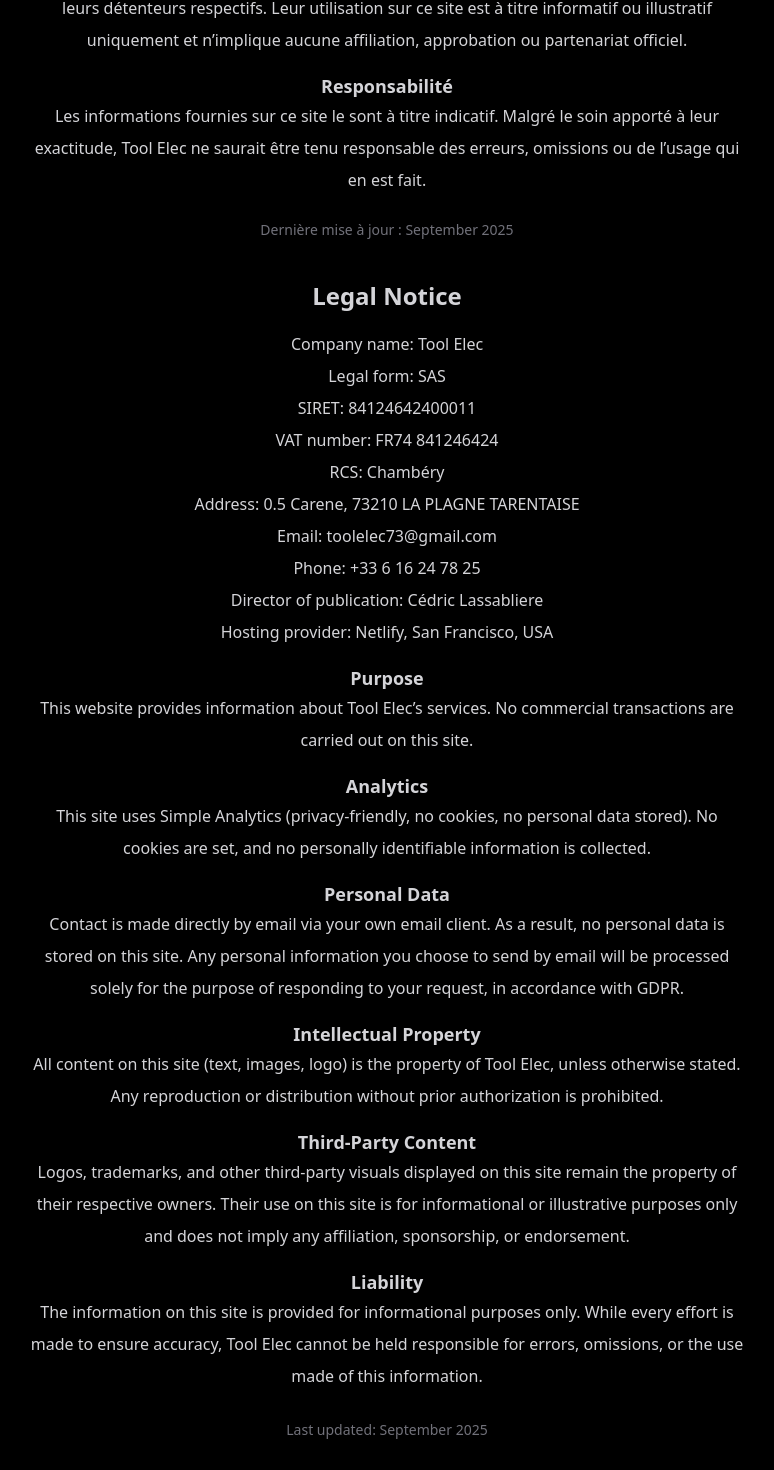
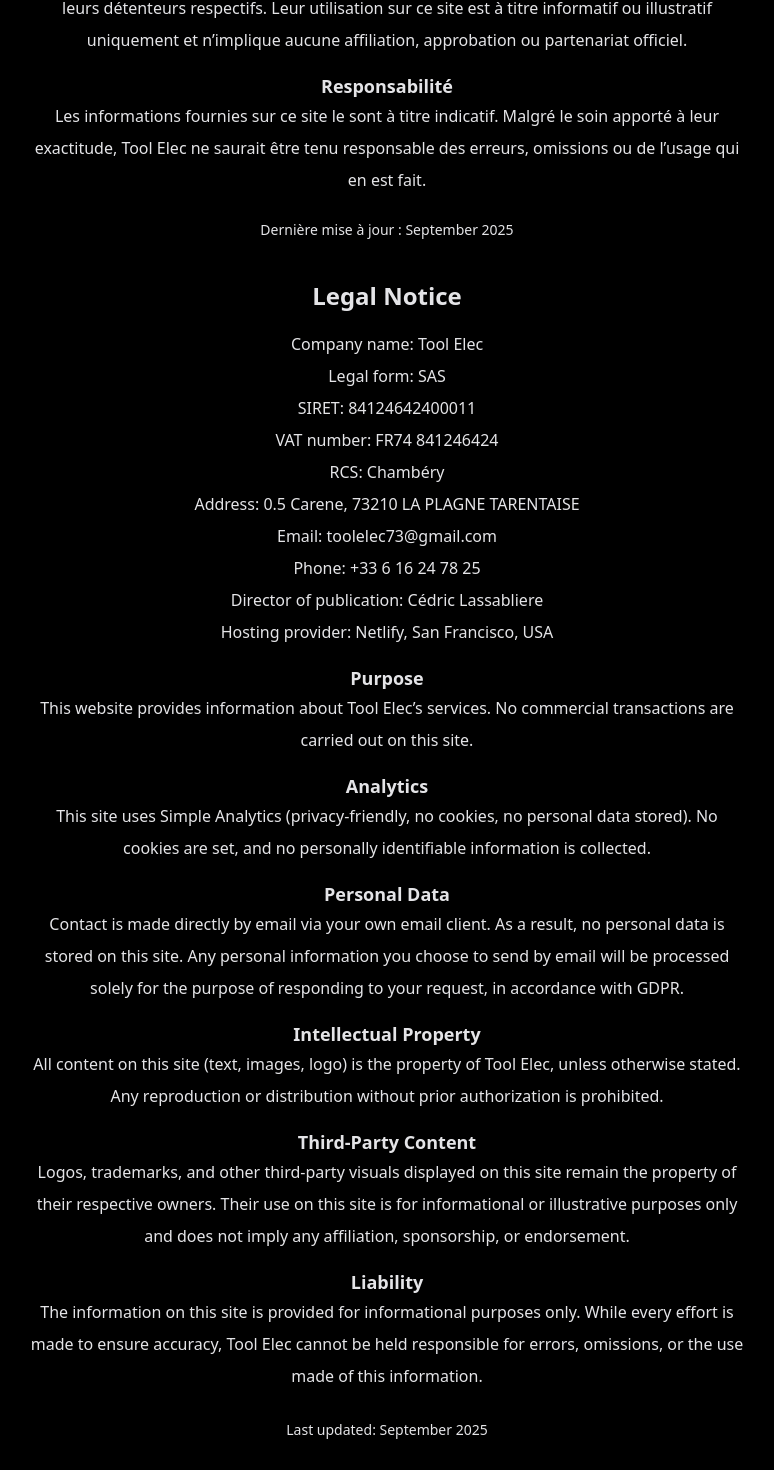
Before and after one commit to jennimmartin/tool-elec, a React (Vite) app: page /legal in a window 1280 px wide. Shown: the part 1116-2586 px from the top of the page, without its empty margins (253-1027 px from the left). Built offline with nearby package versions, Linux system fonts and the light colour scheme.

Commit message:
Code change on legal color section

```diff
--- a/src/Components/LegalNotice.jsx
+++ b/src/Components/LegalNotice.jsx
@@ -19,7 +19,7 @@
 
 export default function LegalNotice() {
   return (
-    <div className="p-6 max-w-3xl mx-auto space-y-10  text-zinc-300 font-light leading-loose">
+    <div className="p-6 max-w-3xl mx-auto space-y-10 font-light leading-loose">
       {/* French Version */}
       <section>
         <h2 className="text-2xl font-bold mb-4">Mentions Légales</h2>
@@ -108,7 +108,7 @@
           en est fait.
         </p>
 
-        <p className="text-sm mt-6 text-zinc-500">
+        <p className="text-sm mt-6">
           Dernière mise à jour : {CONFIG.lastUpdated}
         </p>
       </section>
@@ -197,7 +197,7 @@
           or the use made of this information.
         </p>
 
-        <p className="text-sm mt-6  text-zinc-500 font-light leading-loose">
+        <p className="text-sm mt-6 font-light leading-loose">
           Last updated: {CONFIG.lastUpdated}
         </p>
       </section>
--- a/src/Pages/Legal.jsx
+++ b/src/Pages/Legal.jsx
@@ -5,7 +5,7 @@
 
 const Legal = () => {
   return (
-    <div className="text-zinc-500 grid text-center justify-center py-20">
+    <div className="text-zinc-200 grid text-center justify-center py-20">
       <Link to="/" className="py-8">
         <AiFillHome className="text-[#c6210b] place-self-center hover:text-zinc-500 duration-300 w-8 h-8" />
       </Link>
```
